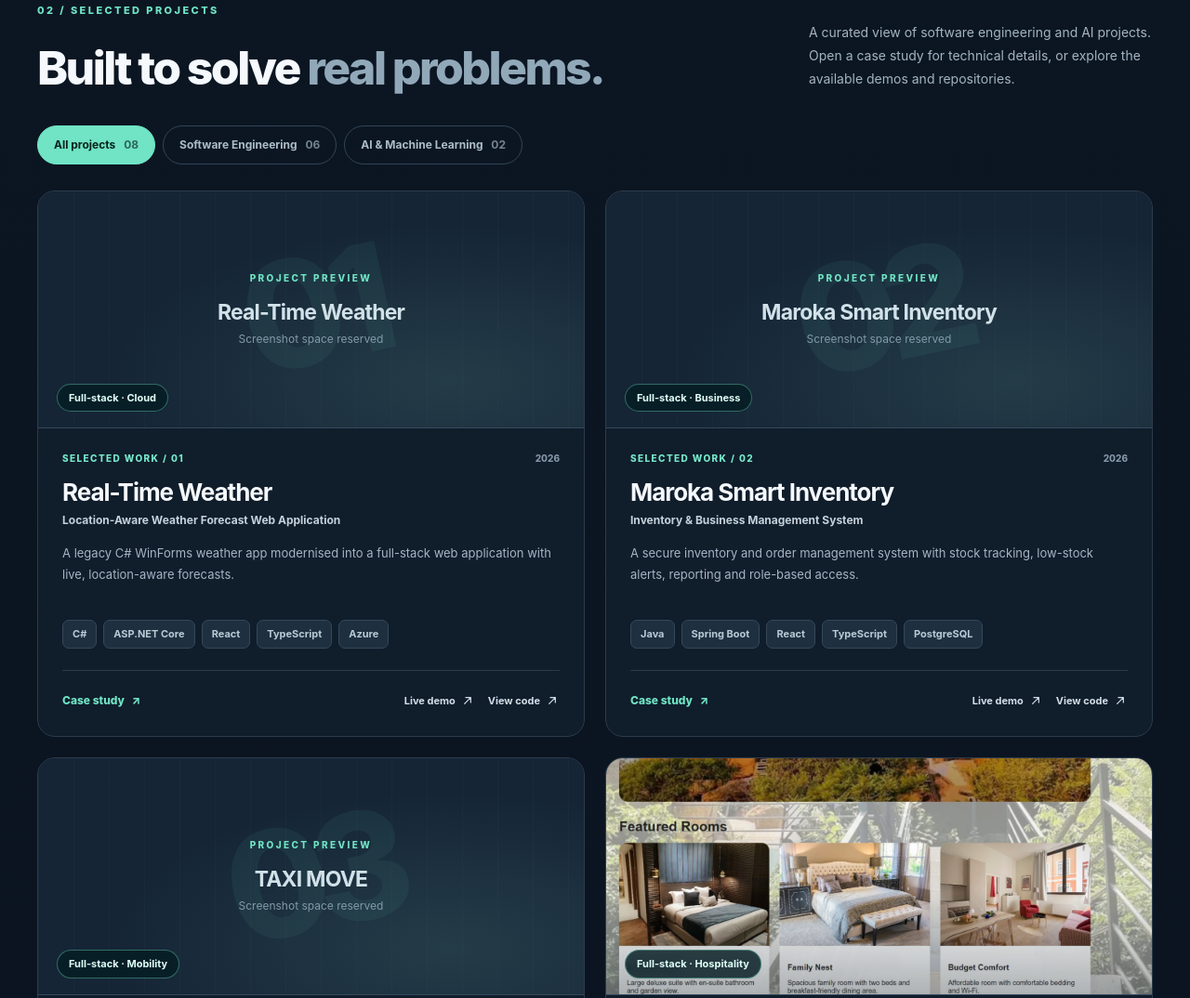
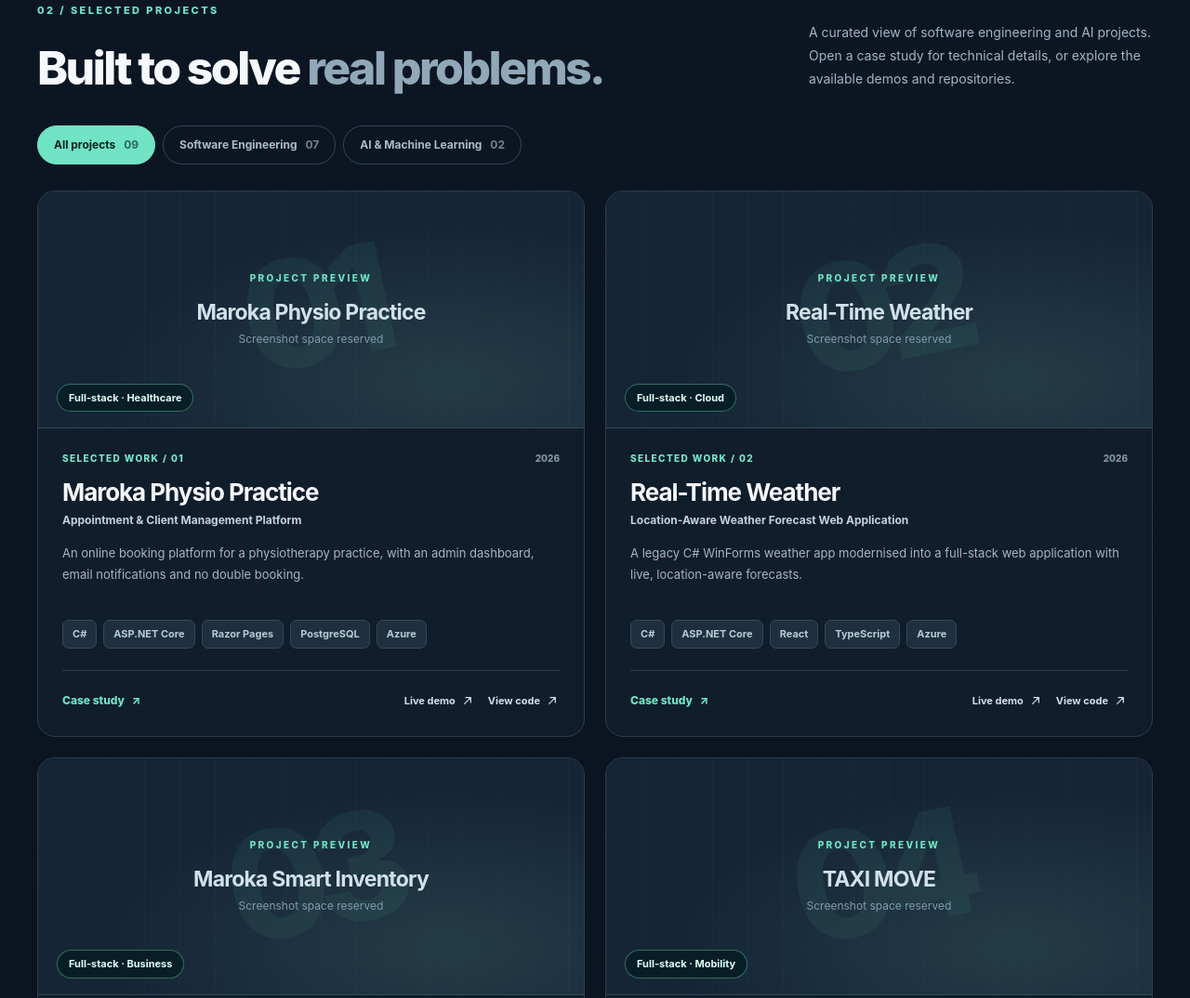
Before and after one commit to Calvin527/Maroka-Musa-Portfolio, a plain HTML site: page index.html in a window 1280 px wide. Shown: the part 1672-2746 px from the top of the page at 93% size. Drawn offline with Linux system fonts and the light colour scheme.

Commit message:
Add Maroka Physio Practice project

```diff
--- a/index.html
+++ b/index.html
@@ -117,7 +117,7 @@
       </section>
       <section class="quick-stats" aria-label="Portfolio highlights">
         <div class="container stats-grid">
-          <div><strong>08</strong><span>Selected technical projects</span></div>
+          <div><strong>09</strong><span>Selected technical projects</span></div>
           <div>
             <strong>22.78%</strong><span>Test WER · Northern Sotho ASR</span>
           </div>
@@ -143,8 +143,8 @@
               applied machine learning.
             </p>
             <p>
-              I've built inventory management, weather forecasting, reservation
-              and mobility platforms, developed real-time collaboration software, and researched low-resource Northern Sotho
+              I've built appointment booking, inventory management, weather
+              forecasting, reservation and mobility platforms, developed real-time collaboration software, and researched low-resource Northern Sotho
               speech recognition. I also completed a remote machine learning
               internship with Codveda Technologies.
             </p>
@@ -185,14 +185,14 @@
               data-filter="all"
               aria-pressed="true"
             >
-              All projects <span>08</span></button
+              All projects <span>09</span></button
             ><button
               class="filter-btn"
               type="button"
               data-filter="software"
               aria-pressed="false"
             >
-              Software Engineering <span>06</span></button
+              Software Engineering <span>07</span></button
             ><button
               class="filter-btn"
               type="button"
@@ -206,6 +206,94 @@
             <article
               class="project-card"
               data-category="software"
+              id="project-maroka-physio"
+            >
+              <div class="project-media" data-photo-area>
+                <img
+                  src="assets/projects/maroka-physio.jpg"
+                  alt="Screenshot of Maroka Physio Practice project"
+                  loading="lazy"
+                />
+                <div class="media-fallback" aria-hidden="true">
+                  <div class="placeholder-symbol">01</div>
+                  <span class="media-overline">PROJECT PREVIEW</span
+                  ><strong>Maroka Physio Practice</strong
+                  ><small>Screenshot space reserved</small>
+                </div>
+                <span class="media-category">Full-stack · Healthcare</span>
+              </div>
+              <div class="project-content">
+                <p class="project-num">SELECTED WORK / 01 <span>2026</span></p>
+                <h3>Maroka Physio Practice</h3>
+                <p class="project-subtitle">
+                  Appointment &amp; Client Management Platform
+                </p>
+                <p class="project-description">
+                  An online booking platform for a physiotherapy practice, with an
+                  admin dashboard, email notifications and no double booking.
+                </p>
+                <div class="chip-list">
+                  <span>C#</span><span>ASP.NET Core</span><span>Razor Pages</span
+                  ><span>PostgreSQL</span><span>Azure</span>
+                </div>
+                <div class="project-footer">
+                  <button
+                    type="button"
+                    class="case-button"
+                    data-project="maroka-physio"
+                    aria-label="Read case study for Maroka Physio Practice"
+                  >
+                    Case study <span aria-hidden="true">↗</span>
+                  </button>
+                  <div class="project-links">
+                    <a
+                      class="project-link"
+                      href="https://maroka-physio-c0anabfvg0ekbte6.southafricanorth-01.azurewebsites.net/"
+                      target="_blank"
+                      rel="noopener noreferrer"
+                      >Live demo
+                      <svg
+                        width="16"
+                        height="16"
+                        viewBox="0 0 24 24"
+                        aria-hidden="true"
+                        fill="none"
+                        stroke="currentColor"
+                        stroke-width="1.8"
+                      >
+                        <path
+                          d="M7 17 17 7M9 7h8v8"
+                          stroke-linecap="round"
+                          stroke-linejoin="round"
+                        /></svg></a
+                    ><a
+                      class="project-link"
+                      href="https://github.com/Calvin527/maroka-physio-practice"
+                      target="_blank"
+                      rel="noopener noreferrer"
+                      >View code
+                      <svg
+                        width="16"
+                        height="16"
+                        viewBox="0 0 24 24"
+                        aria-hidden="true"
+                        fill="none"
+                        stroke="currentColor"
+                        stroke-width="1.8"
+                      >
+                        <path
+                          d="M7 17 17 7M9 7h8v8"
+                          stroke-linecap="round"
+                          stroke-linejoin="round"
+                        /></svg
+                    ></a>
+                  </div>
+                </div>
+              </div>
+            </article>
+            <article
+              class="project-card"
+              data-category="software"
               id="project-realtime-weather"
             >
               <div class="project-media" data-photo-area>
@@ -215,7 +303,7 @@
                   loading="lazy"
                 />
                 <div class="media-fallback" aria-hidden="true">
-                  <div class="placeholder-symbol">01</div>
+                  <div class="placeholder-symbol">02</div>
                   <span class="media-overline">PROJECT PREVIEW</span
                   ><strong>Real-Time Weather</strong
                   ><small>Screenshot space reserved</small>
@@ -223,7 +311,7 @@
                 <span class="media-category">Full-stack · Cloud</span>
               </div>
               <div class="project-content">
-                <p class="project-num">SELECTED WORK / 01 <span>2026</span></p>
+                <p class="project-num">SELECTED WORK / 02 <span>2026</span></p>
                 <h3>Real-Time Weather</h3>
                 <p class="project-subtitle">
                   Location-Aware Weather Forecast Web Application
@@ -303,7 +391,7 @@
                   loading="lazy"
                 />
                 <div class="media-fallback" aria-hidden="true">
-                  <div class="placeholder-symbol">02</div>
+                  <div class="placeholder-symbol">03</div>
                   <span class="media-overline">PROJECT PREVIEW</span
                   ><strong>Maroka Smart Inventory</strong
                   ><small>Screenshot space reserved</small>
@@ -311,7 +399,7 @@
                 <span class="media-category">Full-stack · Business</span>
               </div>
               <div class="project-content">
-                <p class="project-num">SELECTED WORK / 02 <span>2026</span></p>
+                <p class="project-num">SELECTED WORK / 03 <span>2026</span></p>
                 <h3>Maroka Smart Inventory</h3>
                 <p class="project-subtitle">
                   Inventory &amp; Business Management System
@@ -391,7 +479,7 @@
                   loading="lazy"
                 />
                 <div class="media-fallback" aria-hidden="true">
-                  <div class="placeholder-symbol">03</div>
+                  <div class="placeholder-symbol">04</div>
                   <span class="media-overline">PROJECT PREVIEW</span
                   ><strong>TAXI MOVE</strong
                   ><small>Screenshot space reserved</small>
@@ -399,7 +487,7 @@
                 <span class="media-category">Full-stack · Mobility</span>
               </div>
               <div class="project-content">
-                <p class="project-num">SELECTED WORK / 03 <span>2026</span></p>
+                <p class="project-num">SELECTED WORK / 04 <span>2026</span></p>
                 <h3>TAXI MOVE</h3>
                 <p class="project-subtitle">
                   Smart Taxi Demand Monitoring &amp; Dispatch
@@ -480,7 +568,7 @@
                   loading="lazy"
                 />
                 <div class="media-fallback" aria-hidden="true">
-                  <div class="placeholder-symbol">04</div>
+                  <div class="placeholder-symbol">05</div>
                   <span class="media-overline">PROJECT PREVIEW</span
                   ><strong>Makgobelo Lodge</strong
                   ><small>Screenshot space reserved</small>
@@ -488,7 +576,7 @@
                 <span class="media-category">Full-stack · Hospitality</span>
               </div>
               <div class="project-content">
-                <p class="project-num">SELECTED WORK / 04 <span>2025</span></p>
+                <p class="project-num">SELECTED WORK / 05 <span>2025</span></p>
                 <h3>Makgobelo Lodge</h3>
                 <p class="project-subtitle">
                   Reservation &amp; Management Platform
@@ -548,7 +636,7 @@
                   loading="lazy"
                 />
                 <div class="media-fallback" aria-hidden="true">
-                  <div class="placeholder-symbol">05</div>
+                  <div class="placeholder-symbol">06</div>
                   <span class="media-overline">PROJECT PREVIEW</span
                   ><strong>Real-Time Meeting Discussion</strong
                   ><small>Screenshot space reserved</small>
@@ -556,7 +644,7 @@
                 <span class="media-category">Realtime · Collaboration</span>
               </div>
               <div class="project-content">
-                <p class="project-num">SELECTED WORK / 05 <span>2024</span></p>
+                <p class="project-num">SELECTED WORK / 06 <span>2024</span></p>
                 <h3>Real-Time Meeting Discussion</h3>
                 <p class="project-subtitle">Team Communication Platform</p>
                 <p class="project-description">
@@ -614,7 +702,7 @@
                   loading="lazy"
                 />
                 <div class="media-fallback" aria-hidden="true">
-                  <div class="placeholder-symbol">06</div>
+                  <div class="placeholder-symbol">07</div>
                   <span class="media-overline">PROJECT PREVIEW</span
                   ><strong>Northern Sotho Speech Recognition</strong
                   ><small>Screenshot space reserved</small>
@@ -622,7 +710,7 @@
                 <span class="media-category">AI Research · Speech</span>
               </div>
               <div class="project-content">
-                <p class="project-num">SELECTED WORK / 06 <span>2026</span></p>
+                <p class="project-num">SELECTED WORK / 07 <span>2026</span></p>
                 <h3>Northern Sotho Speech Recognition</h3>
                 <p class="project-subtitle">Low-Resource AI Research</p>
                 <p class="project-description">
@@ -681,7 +769,7 @@
                   loading="lazy"
                 />
                 <div class="media-fallback" aria-hidden="true">
-                  <div class="placeholder-symbol">07</div>
+                  <div class="placeholder-symbol">08</div>
                   <span class="media-overline">PROJECT PREVIEW</span
                   ><strong>Waste Image Classification</strong
                   ><small>Screenshot space reserved</small>
@@ -689,7 +777,7 @@
                 <span class="media-category">AI · Computer Vision</span>
               </div>
               <div class="project-content">
-                <p class="project-num">SELECTED WORK / 07 <span>2026</span></p>
+                <p class="project-num">SELECTED WORK / 08 <span>2026</span></p>
                 <h3>Waste Image Classification</h3>
                 <p class="project-subtitle">
                   Computer Vision &amp; Transfer Learning
@@ -749,7 +837,7 @@
                   loading="lazy"
                 />
                 <div class="media-fallback" aria-hidden="true">
-                  <div class="placeholder-symbol">08</div>
+                  <div class="placeholder-symbol">09</div>
                   <span class="media-overline">PROJECT PREVIEW</span
                   ><strong>Cloud OS Simulation</strong
                   ><small>Screenshot space reserved</small>
@@ -757,7 +845,7 @@
                 <span class="media-category">Systems · Engineering</span>
               </div>
               <div class="project-content">
-                <p class="project-num">SELECTED WORK / 08 <span>2025</span></p>
+                <p class="project-num">SELECTED WORK / 09 <span>2025</span></p>
                 <h3>Cloud OS Simulation</h3>
                 <p class="project-subtitle">
                   Resource Allocation &amp; Concurrency
@@ -893,7 +981,7 @@
               <span class="skill-index">02</span>
               <h3>Backend &amp; databases</h3>
               <p>
-                Spring Boot · ASP.NET Core Web API · Django REST Framework · Flask ·
+                Spring Boot · ASP.NET Core (Web API, Razor Pages) · Django REST Framework · Flask ·
                 Node.js · Express · PostgreSQL · Microsoft SQL Server · REST APIs ·
                 JWT
               </p>
@@ -912,7 +1000,7 @@
               <p>
                 UML · Requirements Analysis · Object-Oriented Design · Testing
                 (JUnit, Mockito) · Git · GitHub · Docker · Linux · Render ·
-                Microsoft Azure · Jupyter
+                Microsoft Azure · CI/CD · Jupyter
               </p>
             </div>
           </div>
--- a/script.js
+++ b/script.js
@@ -1,5 +1,29 @@
 "use strict";
 const portfolioProjects = {
+  "maroka-physio": {
+    "name": "Maroka Physio Practice",
+    "chip": "Full-stack · Healthcare",
+    "blurb": "An appointment and client management platform for a physiotherapy practice. Patients book online without an account, and staff manage bookings, practitioners and patients from an admin dashboard.",
+    "bullets": [
+      "Built with C#, ASP.NET Core 10 Razor Pages and PostgreSQL, using separate data access, business service and page layers, plus an availability engine based on working hours, time off and the practice's time zone.",
+      "Prevented double booking with a PostgreSQL exclusion constraint on overlapping time ranges, verified by sending 15 simultaneous requests for one slot.",
+      "Delivered reliable email notifications through a transactional outbox and a background worker using the Brevo API with retries and exponential back-off.",
+      "Secured the system with HMAC-signed booking links, passwordless email sign-in, PBKDF2 password hashing, rate limiting and a strict Content Security Policy, in line with POPIA."
+    ],
+    "stack": [
+      "C#",
+      ".NET 10",
+      "ASP.NET Core Razor Pages",
+      "PostgreSQL",
+      "Npgsql",
+      "Brevo email API",
+      "Microsoft Azure App Service",
+      "Neon"
+    ],
+    "impact": "No double bookings: of 15 simultaneous requests for one slot, exactly one succeeded.",
+    "demo": "https://maroka-physio-c0anabfvg0ekbte6.southafricanorth-01.azurewebsites.net/",
+    "code": "https://github.com/Calvin527/maroka-physio-practice"
+  },
   "realtime-weather": {
     "name": "Real-Time Weather",
     "chip": "Full-stack · Cloud",
@@ -18,7 +42,8 @@ const portfolioProjects = {
       "TypeScript",
       "Vite",
       "IMemoryCache",
-      "Microsoft Azure App Service"
+      "Microsoft Azure App Service",
+      "CI/CD pipeline"
     ],
     "impact": "Legacy desktop app modernised into a cached, rate-limited cloud web application on Microsoft Azure.",
     "demo": "https://realtime-weather-calvin-hqajgba4g9hbfpeg.southafricanorth-01.azurewebsites.net/",
```
Also changed, not shown: 2 other files.
